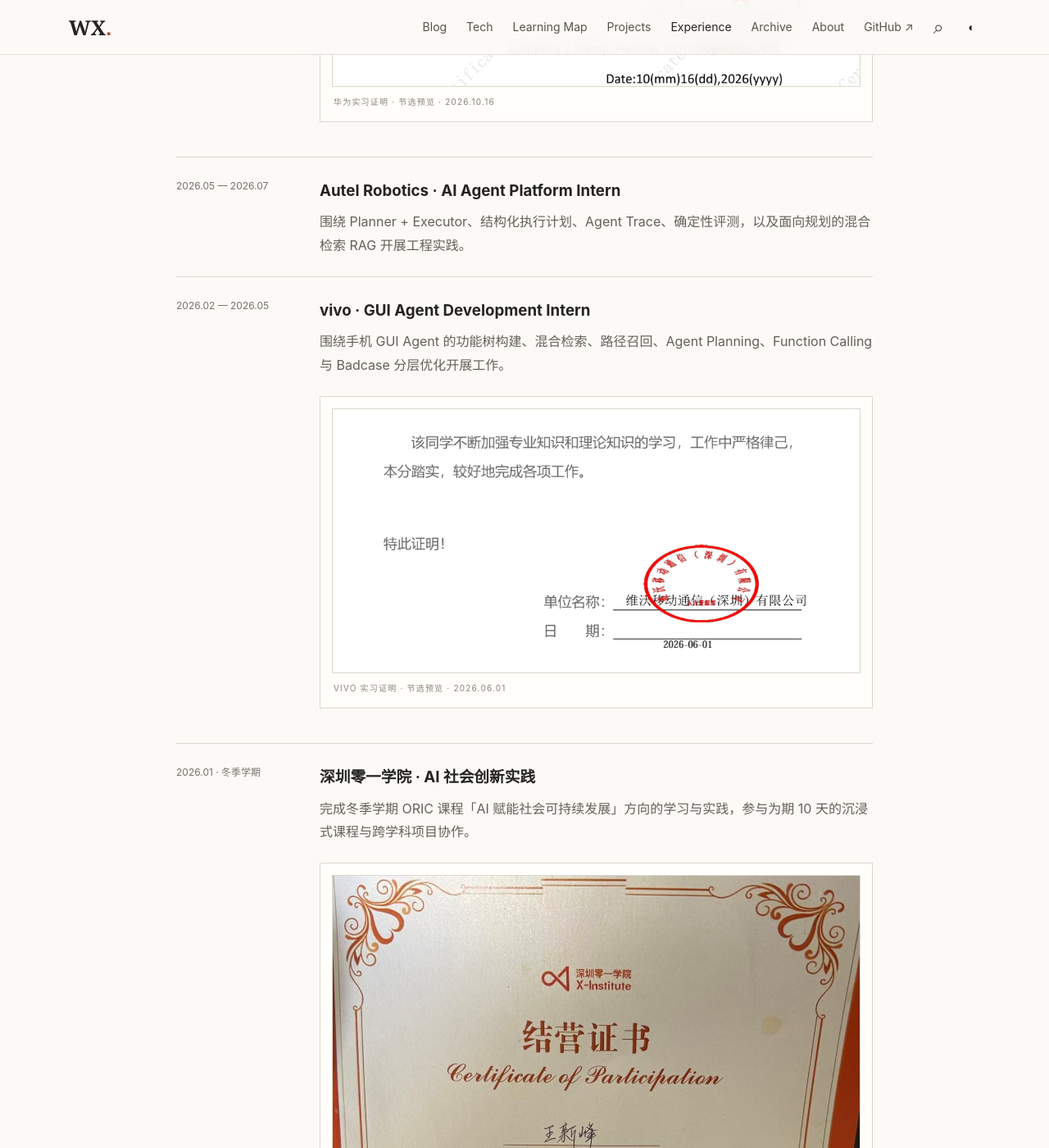
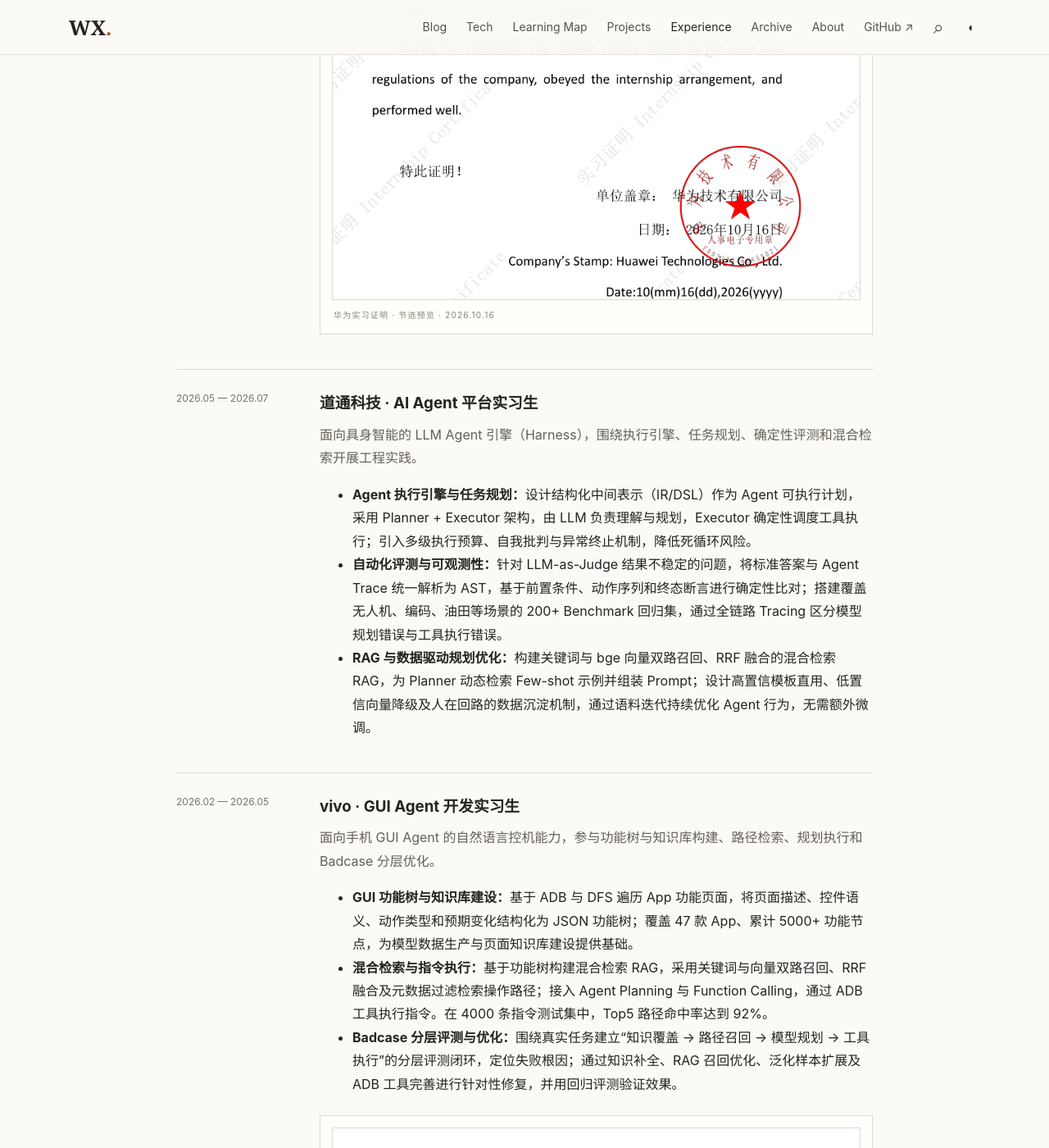
Before and after one commit to telawang91-dotcom/telawang91-dotcom.github.io, a Jekyll site: the page built from experience.md, in a window 1280 px wide and 1400 px high, scrolled down 1349 px. Shown: the whole window at 82% size. Built offline with Jekyll 4.4.1, drawn with Linux system fonts in a browser that asks for light colours; some of the changed text lies outside the part shown.

Commit message:
Expand internship experience from resume with confidential details generalized

```diff
--- a/experience.md
+++ b/experience.md
@@ -29,15 +29,33 @@
 
   <section class="other-experience">
     <div class="timeline">
-      <div class="timeline-item"><div class="timeline-date">2026.07 — 至今</div><div><h3>Huawei · AI 应用工程师实习生</h3>
+      <div class="timeline-item"><div class="timeline-date">2026.07 — 至今</div><div><h3>Huawei · AI 应用开发实习生</h3>
         <p>主要参与面向 AI 辅助研发的 Agent Harness 工程实践，围绕规范驱动开发、分层上下文管理、研发工作流编排与自动化质量校验开展工作，关注长任务执行的可验证性、可追溯性与失败恢复。</p>
+        <ul>
+          <li><strong>Agent Workflow 与状态管理：</strong>围绕软件研发流程设计产物驱动的工作流，将需求分析、设计、开发、测试和代码检视抽象为状态机，由编排 Agent 统一调度；通过阶段产物、完成条件与校验脚本控制阶段准入，支持失败重试、人工审批和断点恢复。</li>
+          <li><strong>上下文工程：</strong>构建项目级共享知识与仓库级局部知识的双层上下文体系，分别承载全局业务、架构事实与工程约束，以及单服务规格、代码和开发态信息，为不同粒度的研发任务动态提供上下文。</li>
+          <li><strong>自动化评测与质量闭环：</strong>参与组合评测与多维评分体系建设，结合独立脚本校验、代码审查和测试检查阶段产物；通过基准任务与失败样例定位问题，持续驱动 Harness 迭代。</li>
+        </ul>
         <p><a class="text-link" href="{{ '/2026/11/01/reliable-development-agent-harness/' | relative_url }}">技术复盘：研发 Agent 的流程、上下文与验证闭环 →</a></p>
         <figure class="offer-preview">
           <a href="{{ '/assets/img/huawei-internship-certificate.png' | relative_url }}" target="_blank" rel="noreferrer"><img src="{{ '/assets/img/huawei-internship-certificate.png' | relative_url }}" alt="华为实习证明节选，盖章单位为华为技术有限公司，落款日期为 2026 年 10 月 16 日" loading="lazy"></a>
           <figcaption>华为实习证明 · 节选预览 · 2026.10.16</figcaption>
         </figure></div></div>
-      <div class="timeline-item"><div class="timeline-date">2026.05 — 2026.07</div><div><h3>Autel Robotics · AI Agent Platform Intern</h3><p>围绕 Planner + Executor、结构化执行计划、Agent Trace、确定性评测，以及面向规划的混合检索 RAG 开展工程实践。</p></div></div>
-      <div class="timeline-item"><div class="timeline-date">2026.02 — 2026.05</div><div><h3>vivo · GUI Agent Development Intern</h3><p>围绕手机 GUI Agent 的功能树构建、混合检索、路径召回、Agent Planning、Function Calling 与 Badcase 分层优化开展工作。</p>
+      <div class="timeline-item"><div class="timeline-date">2026.05 — 2026.07</div><div><h3>道通科技 · AI Agent 平台实习生</h3>
+        <p>面向具身智能的 LLM Agent 引擎（Harness），围绕执行引擎、任务规划、确定性评测和混合检索开展工程实践。</p>
+        <ul>
+          <li><strong>Agent 执行引擎与任务规划：</strong>设计结构化中间表示（IR/DSL）作为 Agent 可执行计划，采用 Planner + Executor 架构，由 LLM 负责理解与规划，Executor 确定性调度工具执行；引入多级执行预算、自我批判与异常终止机制，降低死循环风险。</li>
+          <li><strong>自动化评测与可观测性：</strong>针对 LLM-as-Judge 结果不稳定的问题，将标准答案与 Agent Trace 统一解析为 AST，基于前置条件、动作序列和终态断言进行确定性比对；搭建覆盖无人机、编码、油田等场景的 200+ Benchmark 回归集，通过全链路 Tracing 区分模型规划错误与工具执行错误。</li>
+          <li><strong>RAG 与数据驱动规划优化：</strong>构建关键词与 bge 向量双路召回、RRF 融合的混合检索 RAG，为 Planner 动态检索 Few-shot 示例并组装 Prompt；设计高置信模板直用、低置信向量降级及人在回路的数据沉淀机制，通过语料迭代持续优化 Agent 行为，无需额外微调。</li>
+        </ul>
+      </div></div>
+      <div class="timeline-item"><div class="timeline-date">2026.02 — 2026.05</div><div><h3>vivo · GUI Agent 开发实习生</h3>
+        <p>面向手机 GUI Agent 的自然语言控机能力，参与功能树与知识库构建、路径检索、规划执行和 Badcase 分层优化。</p>
+        <ul>
+          <li><strong>GUI 功能树与知识库建设：</strong>基于 ADB 与 DFS 遍历 App 功能页面，将页面描述、控件语义、动作类型和预期变化结构化为 JSON 功能树；覆盖 47 款 App、累计 5000+ 功能节点，为模型数据生产与页面知识库建设提供基础。</li>
+          <li><strong>混合检索与指令执行：</strong>基于功能树构建混合检索 RAG，采用关键词与向量双路召回、RRF 融合及元数据过滤检索操作路径；接入 Agent Planning 与 Function Calling，通过 ADB 工具执行指令。在 4000 条指令测试集中，Top5 路径命中率达到 92%。</li>
+          <li><strong>Badcase 分层评测与优化：</strong>围绕真实任务建立“知识覆盖 → 路径召回 → 模型规划 → 工具执行”的分层评测闭环，定位失败根因；通过知识补全、RAG 召回优化、泛化样本扩展及 ADB 工具完善进行针对性修复，并用回归评测验证效果。</li>
+        </ul>
         <figure class="offer-preview">
           <a href="{{ '/assets/img/vivo-internship-certificate.png' | relative_url }}" target="_blank" rel="noreferrer"><img src="{{ '/assets/img/vivo-internship-certificate.png' | relative_url }}" alt="vivo 实习证明节选，单位为维沃移动通信（深圳）有限公司，落款日期为 2026 年 6 月 1 日" loading="lazy"></a>
           <figcaption>vivo 实习证明 · 节选预览 · 2026.06.01</figcaption>
```
